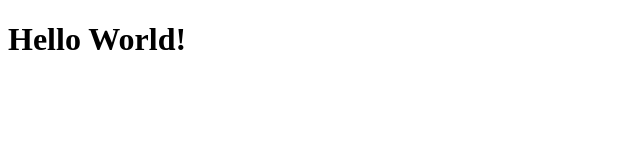
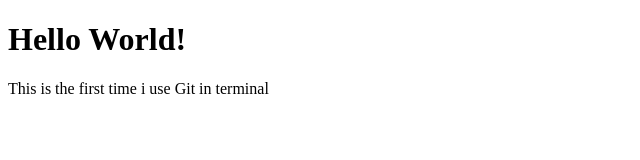
Before and after one commit to Benjamel/Workflow, a plain HTML site: page index.html in a window 1280 px wide. Shown: the whole page, without its empty margins (0-640 px from the left). Drawn offline with Linux system fonts and the light colour scheme.

Commit message:
Added paragraph to home page

```diff
--- a/index.html
+++ b/index.html
@@ -8,5 +8,6 @@
   </head>
   <body>
     <h1>Hello World!</h1>
+    <p>This is the first time i use Git in terminal</p>
   </body>
 </html>
```
